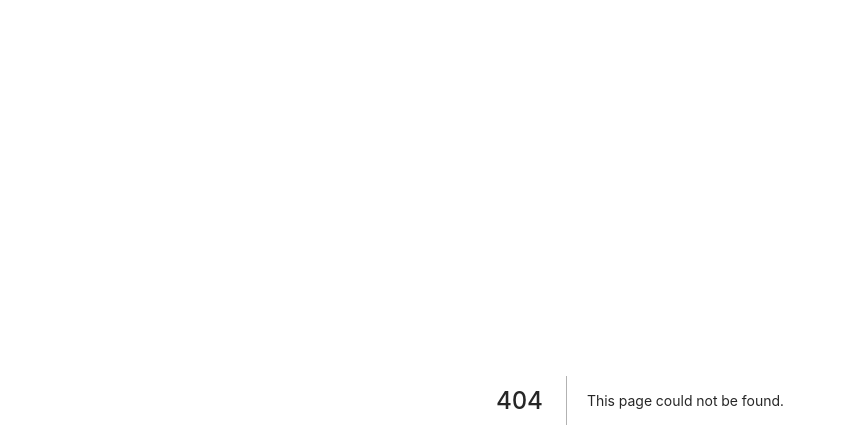
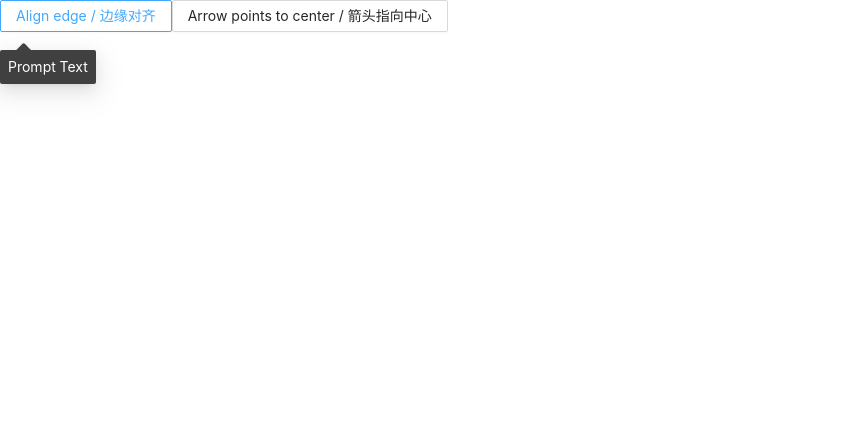
Before and after one commit to talhajubaer018/antdesign, a Next.js app: page /tooltip in a window 1280 px wide. Before the commit this address had no page. Shown: the top 448 px of the page, without its empty margins (0-846 px from the left). Built offline with nearby package versions, Linux system fonts and the light colour scheme.

Commit message:
tooltip added

```diff
--- /dev/null
+++ b/pages/tooltip.js
@@ -0,0 +1,17 @@
+import { Button, Tooltip } from 'antd';
+import React from 'react';
+
+const TooltipAD = () => {
+  return (
+    <div>
+      <Tooltip placement='topLeft' title='Prompt Text'>
+        <Button>Align edge / 边缘对齐</Button>
+      </Tooltip>
+      <Tooltip color='red' placement='topLeft' title='Prompt Text' arrowPointAtCenter>
+        <Button>Arrow points to center / 箭头指向中心</Button>
+      </Tooltip>
+    </div>
+  );
+};
+
+export default TooltipAD;
```
